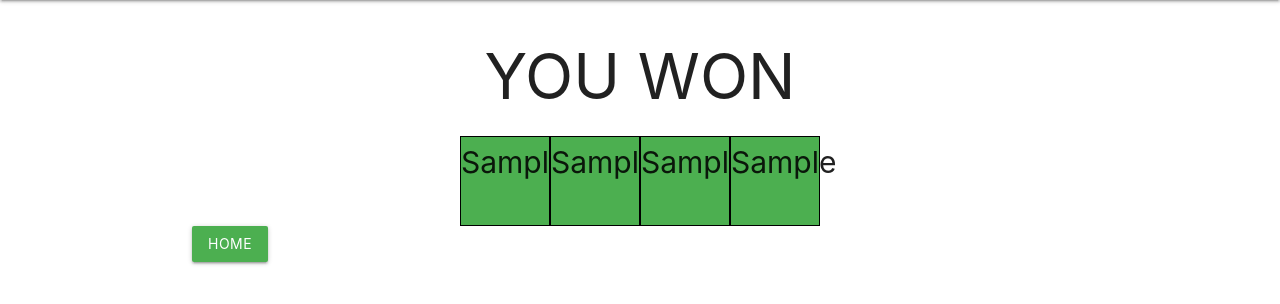
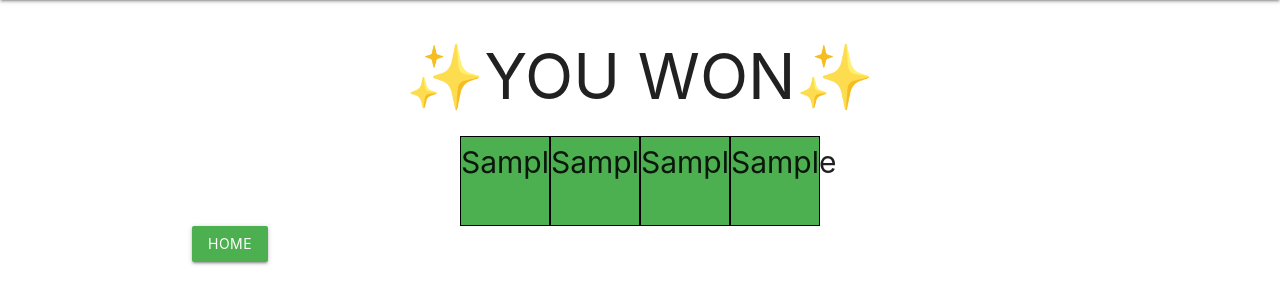
Before and after one commit to Zidane-Timothy/EliteEmployees, a Flask app: template App/templates/winscreen.html in a window 1280 px wide. Shown: the part 64-368 px from the top of the page. Run offline with Flask 3, Linux system fonts and the light colour scheme; the template is opened without the code that fills it: most values are stand-ins (such as "Sample title", 1, 10 or a date in 2020); parts of the project's set-up code (start-up, migrations or seed data) failed here and were passed over.

Commit message:
ammending for celery and design

```diff
--- a/App/templates/winscreen.html
+++ b/App/templates/winscreen.html
@@ -4,7 +4,7 @@
 {{ super() }}
 
 {% block content %}
-<h1 class="center">YOU WON</h1>
+<h1 class="center">✨YOU WON✨</h1>
 <style>
   .flex-container {
     display: flex;
@@ -37,11 +37,10 @@
         <div class="column Square green">
           {{guess3}}
         </div>
-        <div class="column Square green center">
+        <div class="column Square green">
           {{guess4}}
         </div>
       </div>
-            <!-- needs to fix -->
             <a href="/" class="text-white btn green" value="Home">Home</a>
     </form>
 
--- a/requirements.txt
+++ b/requirements.txt
@@ -1,4 +1,5 @@
 click==8.1.3
+celery==5.3.6
 Flask==2.2.2
 Flask-Cors==3.0.10
 Flask-SQLAlchemy==3.0.3
```
